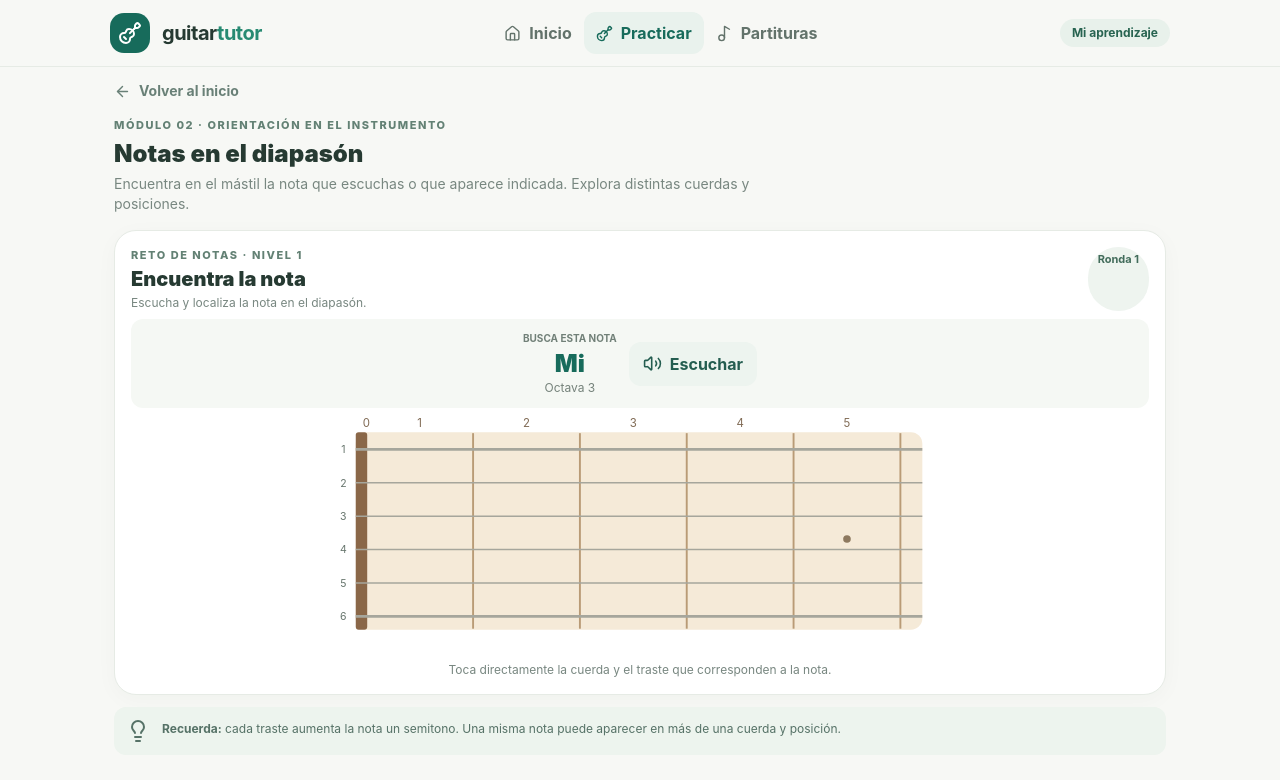
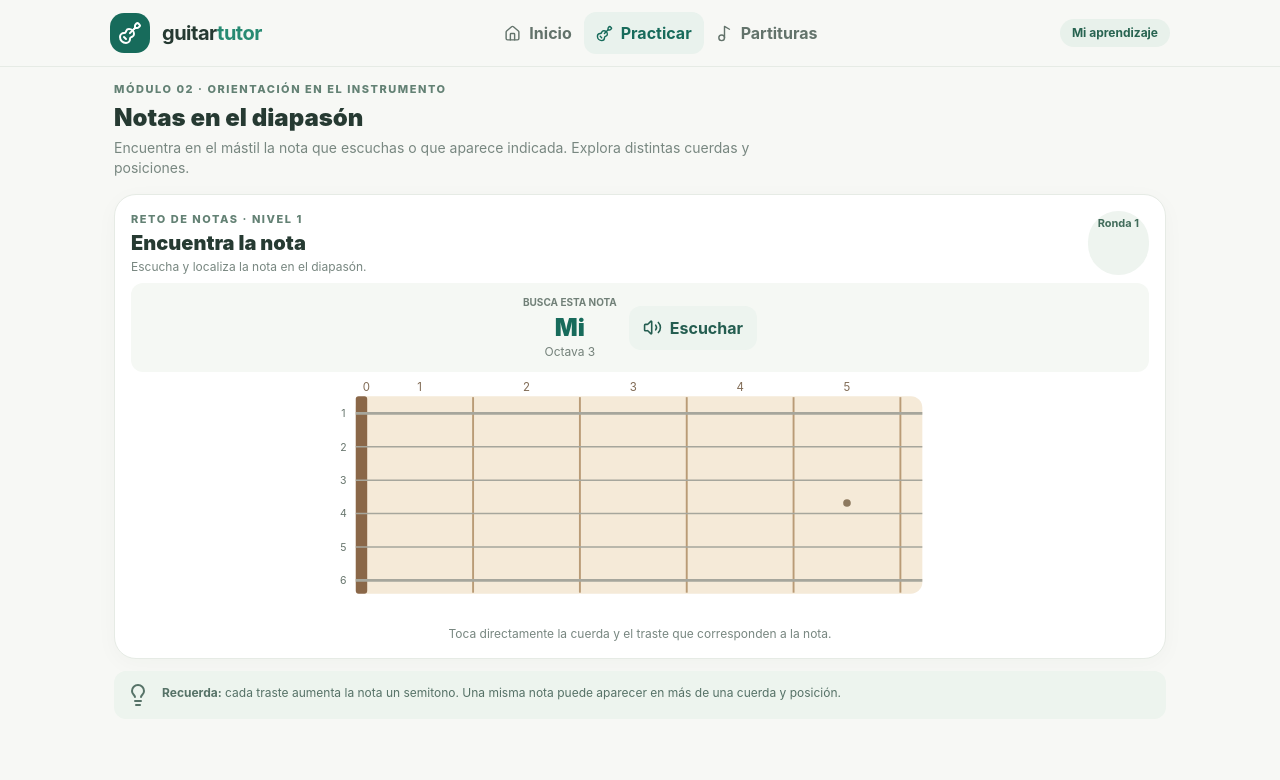
Before and after one commit to juanisidromejia/guitar-tutor, a Vue app: page /practicar in a window 1280 px wide. Shown: the top 780 px of the page. Built offline with nearby package versions, Linux system fonts and the light colour scheme.

Commit message:
Make lesson navigation more direct

```diff
--- a/src/views/PracticeView.vue
+++ b/src/views/PracticeView.vue
@@ -1,12 +1,10 @@
 <script setup lang="ts">
-import { ArrowLeft, Lightbulb } from 'lucide-vue-next'
-import { RouterLink } from 'vue-router'
+import { Lightbulb } from 'lucide-vue-next'
 import ExerciseCard from '../components/ExerciseCard.vue'
 </script>
 
 <template>
   <div class="page">
-    <RouterLink to="/" class="mb-4 inline-flex items-center gap-2 text-sm font-bold text-[#698077]"><ArrowLeft :size="17"/>Volver al inicio</RouterLink>
     <div class="mb-4">
       <p class="eyebrow">Módulo 02 · Orientación en el instrumento</p>
       <h1 class="mt-1 text-2xl font-black">Notas en el diapasón</h1>
```
